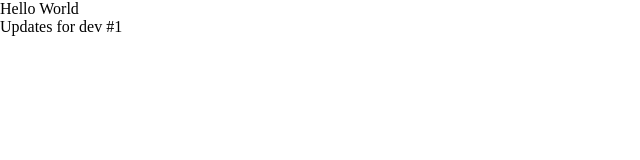
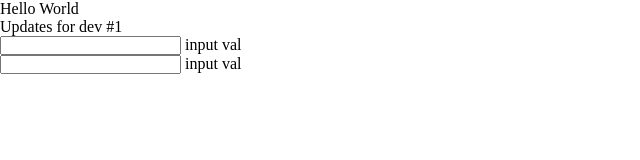
Before and after one commit to OnlyRaydek/test-lesson-git, a plain HTML site: page index.html in a window 1280 px wide. Shown: the whole page, without its empty margins (0-640 px from the left). Drawn offline with Linux system fonts and the light colour scheme.

Commit message:
addded form

```diff
--- a/index.html
+++ b/index.html
@@ -9,5 +9,15 @@
 <body>
   <div>Hello World</div>
   <div>Updates for dev #1</div>
+  <form action="">
+    <div>
+      <input type="text">
+      <label for="">input val</label>
+    </div>
+    <div>
+      <input type="text">
+      <label for="">input val</label>
+    </div>
+  </form>
 </body>
 </html>
```
